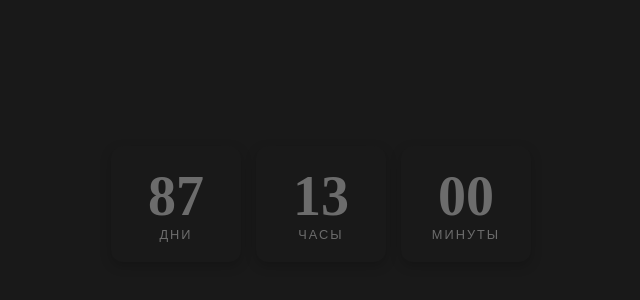
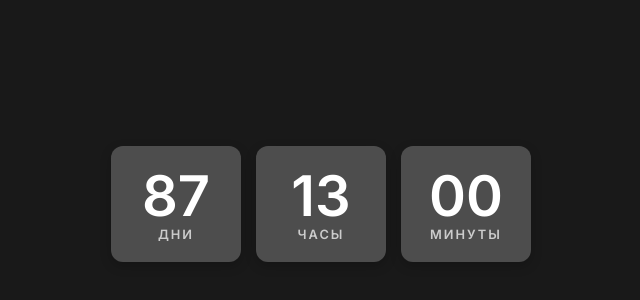
Before and after one commit to RomanKotenko/Notion-timer, a plain HTML site: page index.html in a window 1280 px wide. Shown: the part 196-496 px from the top of the page, without its empty margins (319-959 px from the left). Drawn offline with Linux system fonts and the light colour scheme.

Commit message:
Update index.html

```diff
--- a/index.html
+++ b/index.html
@@ -4,23 +4,24 @@
     <meta charset="UTF-8">
     <meta name="viewport" content="width=device-width, initial-scale=1.0">
     <title>Countdown Timer</title>
+    <!-- Подключаем только Inter Semi Bold (600) -->
+    <link href="https://fonts.googleapis.com/css2?family=Inter:wght@600&display=swap" rel="stylesheet">
     <style>
         :root {
             --bg-color: #191919;
-            --block-color: #191919;
-            --number-color: #6C6C6C;
-            --label-color: #6C6C6C;
-            --font-numbers: Inter Semi Bold;
-            --font-labels: sans-serif;
+            --block-color: #4D4D4D;
+            --number-color: #ffffff;
+            --label-color: #cccccc;
+            --font-main: 'Inter', sans-serif;
             --final-message-color: #4CAF50;
         }
-        body { margin: 0; padding: 20px; display: flex; justify-content: center; align-items: center; min-height: 100vh; background-color: var(--bg-color); box-sizing: border-box; font-family: var(--font-labels); }
+        body { margin: 0; padding: 20px; display: flex; justify-content: center; align-items: center; min-height: 100vh; background-color: var(--bg-color); box-sizing: border-box; font-family: var(--font-main); }
         #timer-wrapper { display: flex; gap: 15px; text-align: center; }
         .time-block { background-color: var(--block-color); padding: 20px; border-radius: 12px; min-width: 90px; box-shadow: 0 4px 12px rgba(0, 0, 0, 0.2); transition: transform 0.2s ease; }
         .time-block:hover { transform: translateY(-5px); }
-        .numbers { font-family: var(--font-numbers); font-weight: 900; font-size: 3.5em; color: var(--number-color); line-height: 1.1; }
-        .label { font-family: var(--font-labels); text-transform: uppercase; font-size: 0.8em; letter-spacing: 2px; color: var(--label-color); }
-        #final-message { font-family: var(--font-numbers); font-size: 2.5em; color: var(--final-message-color); font-weight: 700; }
+        .numbers { font-family: var(--font-main); font-weight: 600; font-size: 3.5em; color: var(--number-color); line-height: 1.1; }
+        .label { font-family: var(--font-main); font-weight: 600; text-transform: uppercase; font-size: 0.8em; letter-spacing: 2px; color: var(--label-color); }
+        #final-message { font-family: var(--font-main); font-size: 2.5em; color: var(--final-message-color); font-weight: 600; }
     </style>
 </head>
 <body>
```
